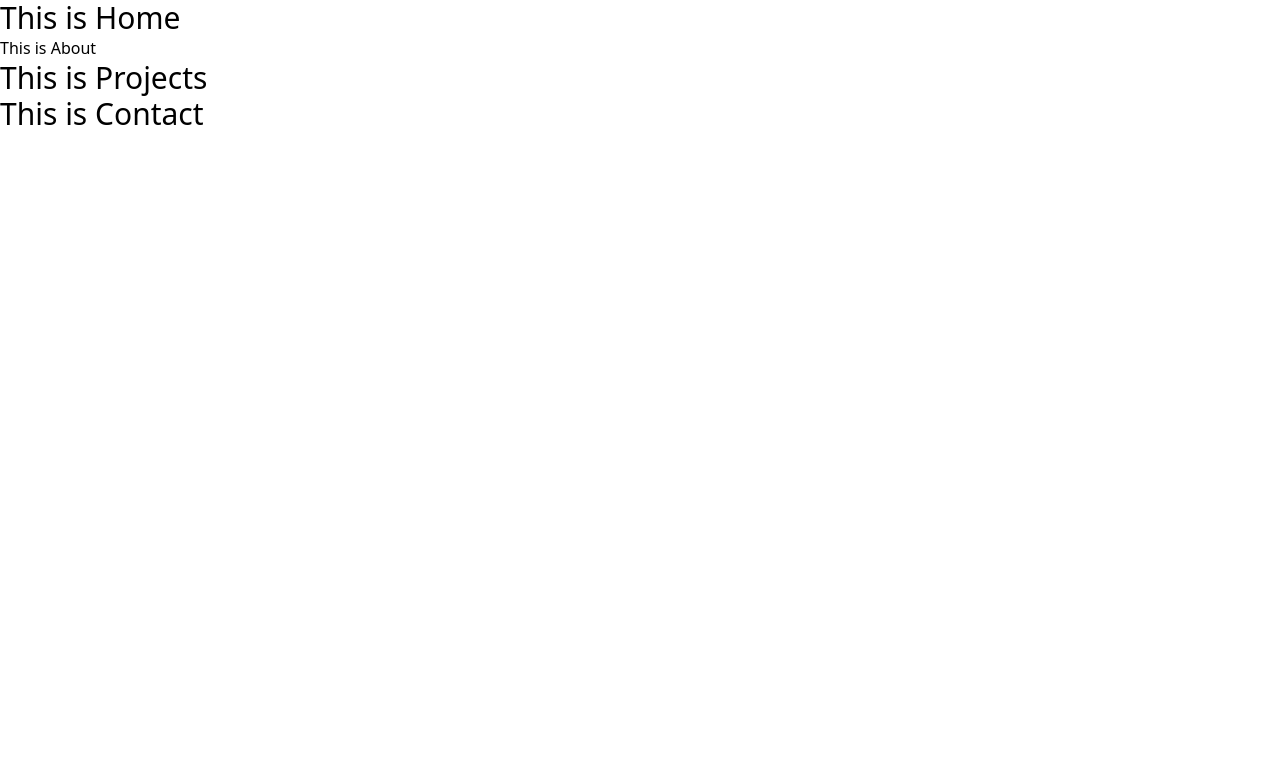
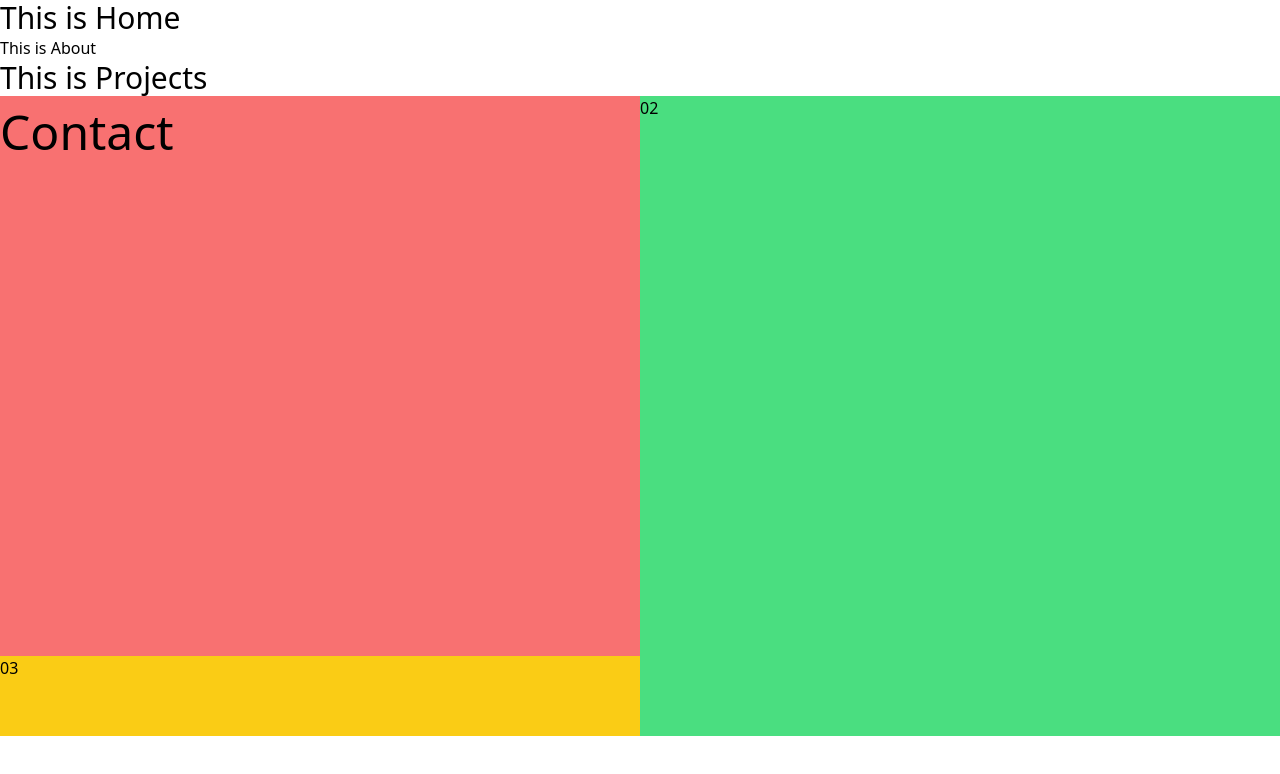
Before and after one commit to SCC-SRM/SCCWebsite, a React (Vite) app: page / in a window 1280 px wide. Shown: the top 774 px of the page. Built offline with nearby package versions, Linux system fonts and the light colour scheme.

Commit message:
create grid

```diff
--- a/src/components/contact/Contact.jsx
+++ b/src/components/contact/Contact.jsx
@@ -1,7 +1,27 @@
 function Contact() {
     return (
       <div>
-        <h1 className="text-3xl font-medium">This is Contact</h1>
+        {/* creating grid   */}
+        <div className="grid grid-cols-2">
+
+
+          {/* first box */}
+          <div className="bg-red-400 h-[35rem]">
+            <h1 className="text-[3rem]">Contact</h1>
+          </div>
+
+
+          {/* second box */}
+          <div className="bg-green-400 row-span-2">02</div>
+
+
+
+          {/* third box */}
+          <div className="bg-yellow-400 h-[5rem]">03</div>
+
+
+
+        </div>
       </div>
     );
   }
```
